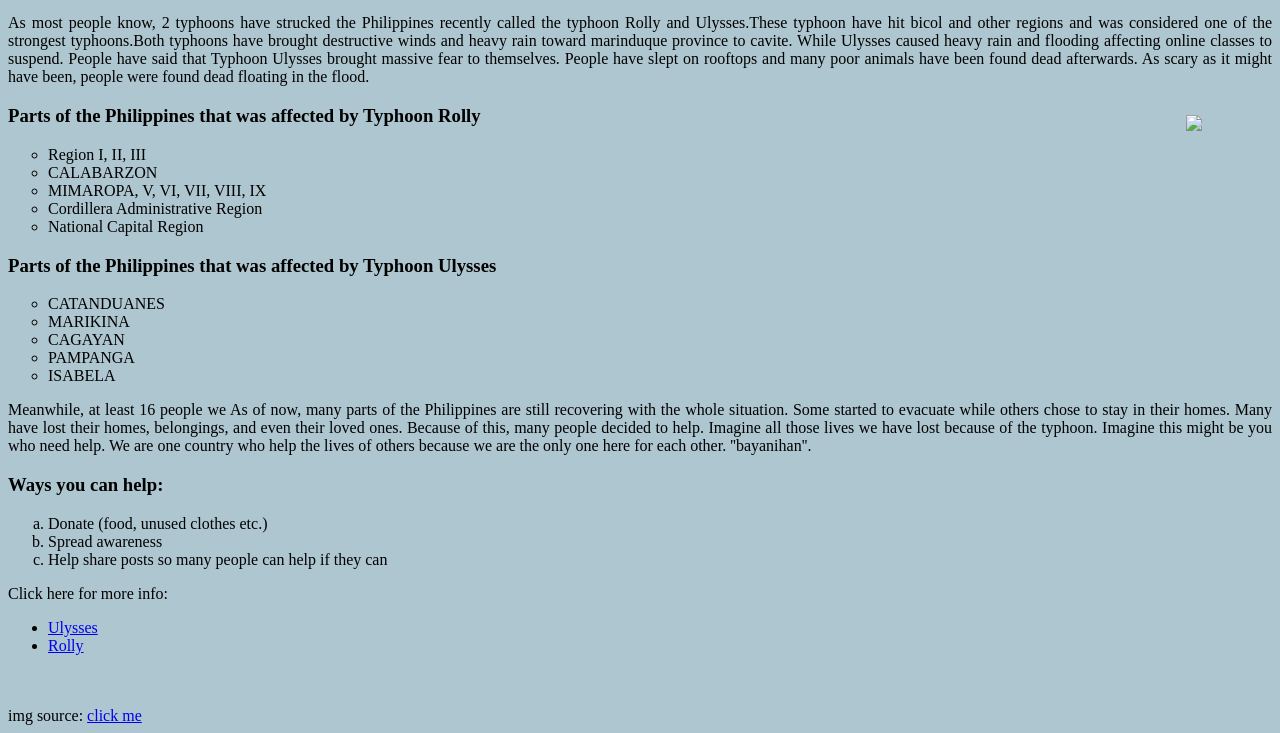
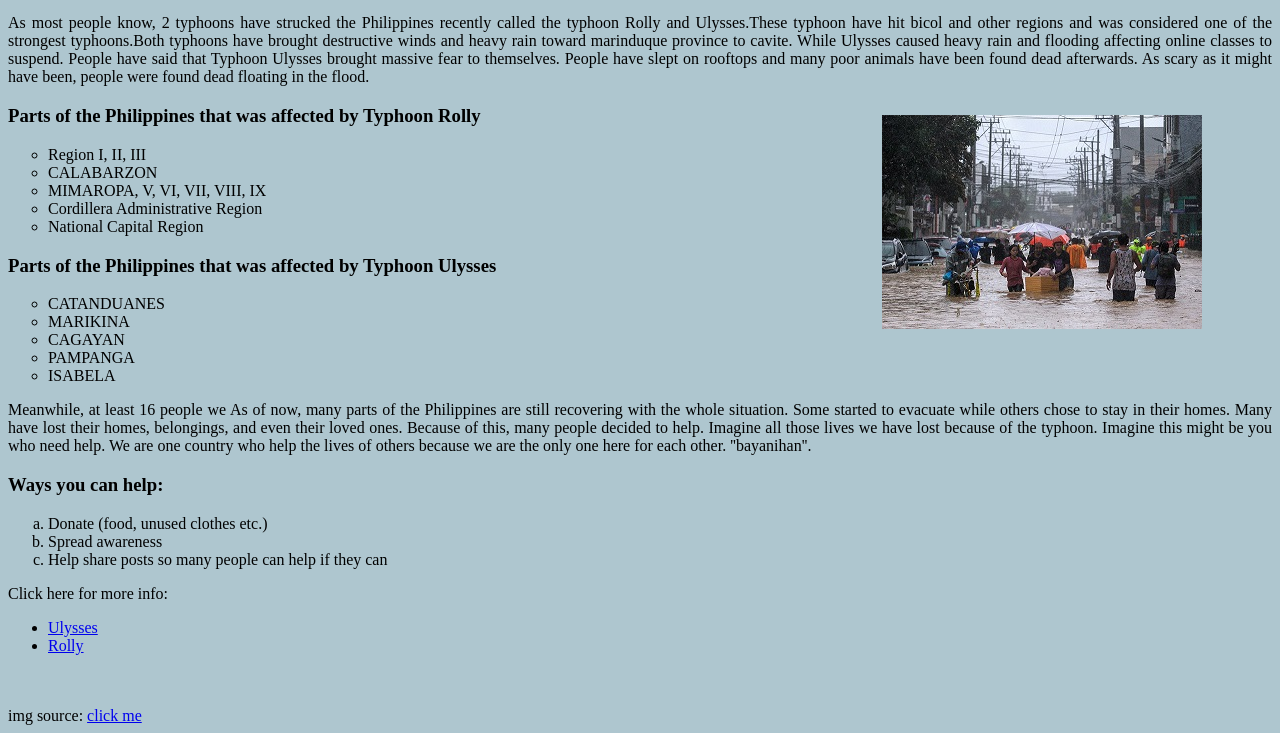
Before and after one commit to makulitelai/montealegre, a plain HTML site: page MONTEALEGREcampaign.html in a window 1280 px wide. Shown: the part 86-819 px from the top of the page. Drawn offline with Linux system fonts and the light colour scheme.

Commit message:
Add files via upload

```diff
--- a/MONTEALEGREcampaign.html
+++ b/MONTEALEGREcampaign.html
@@ -13,7 +13,7 @@ classes to suspend. People have said that Typhoon Ulysses brought massive fear t
 slept on rooftops and many poor animals have been found dead afterwards. As scary as it might have been,
 people were found dead floating in the flood. </p>
 
-<IMG SRC="file:///C:/Users/James/Desktop/TYPHOON.jpg" align="right" vspace="10" hspace="70">
+<IMG SRC="TYPHOON.jpg" align="right" vspace="10" hspace="70">
 <a name="Rolly"><H3> Parts of the Philippines that was affected by Typhoon Rolly</h3></a>
 <UL type ="circle">
 <LI>Region I, II, III
```
Also changed, not shown: TYPHOON.jpg (added).
